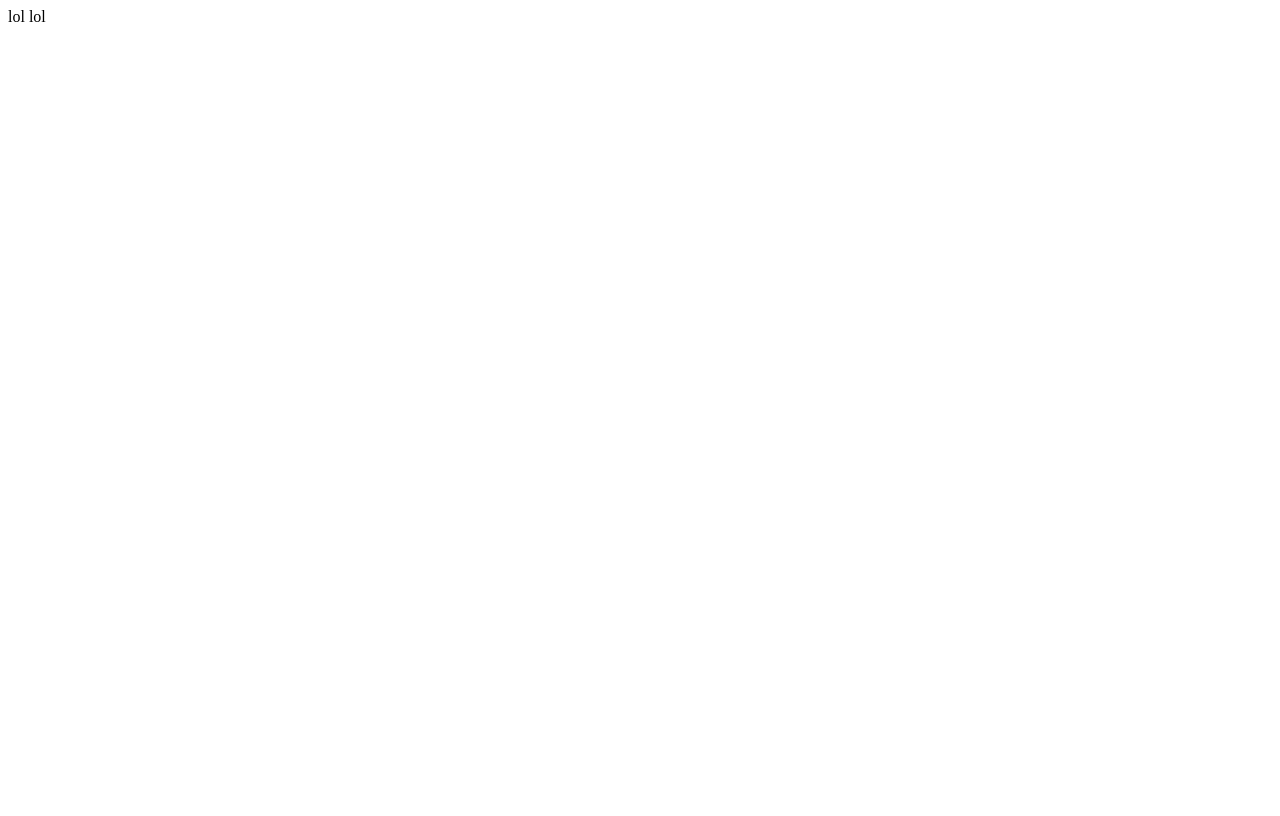
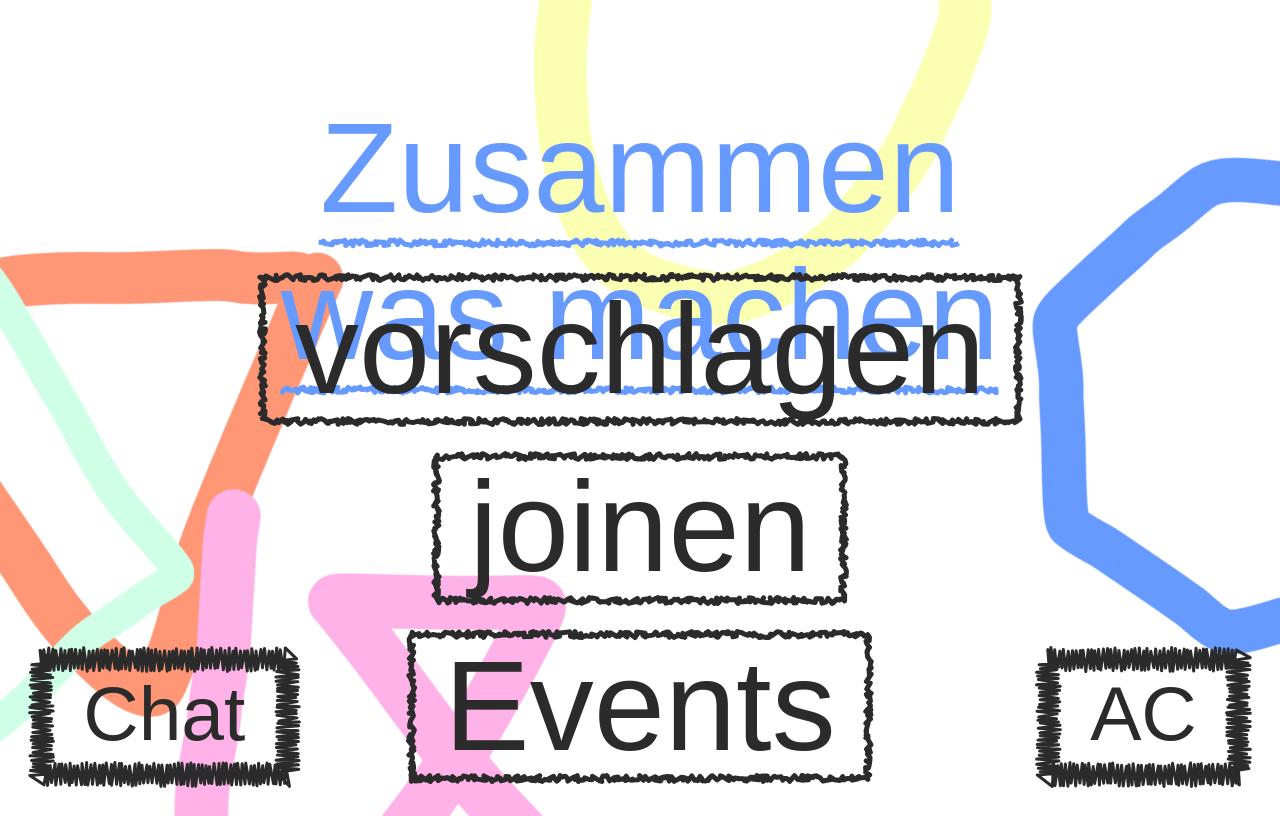
Before and after one commit to kaputtedatei/Zusammen, a plain HTML site: page index.html in a window 1280 px wide. Drawn offline with Linux system fonts and the light colour scheme.

Commit message:
Startseite

```diff
--- /dev/null
+++ b/formen.js
@@ -0,0 +1,38 @@
+const formen = ["dreieck", "kreis", "multieck", "pfad", "viereck"];
+const rand = (min, max) => min + Math.random() * (max - min);
+
+
+// Zufälliger Startpunkt, damit nicht immer dieselbe Form an derselben Kante landet
+const start = Math.floor(Math.random() * 4);
+
+formen.forEach((name, i) => {
+  const img = new Image();
+  img.src = `bilder/${name}.svg`;
+  img.alt = "";
+  img.setAttribute("aria-hidden", "true");
+
+  img.onload = () => {
+    const W = window.innerWidth, H = window.innerHeight;
+    const w = rand(500, 500);                          // Breite in px
+    const h = w * img.naturalHeight / img.naturalWidth; // Seitenverhältnis bleibt erhalten
+    const cut = rand(0.25, 0.6);                       // Anteil, der abgeschnitten wird
+    const edge = (start + i) % 4;                      // 0 oben, 1 rechts, 2 unten, 3 links
+
+    let x, y;
+    if (edge === 0) { x = rand(0, W - w); y = -h * cut; }
+    if (edge === 1) { x = W - w * (1 - cut); y = rand(0, H - h); }
+    if (edge === 2) { x = rand(0, W - w); y = H - h * (1 - cut); }
+    if (edge === 3) { x = -w * cut; y = rand(0, H - h); }
+
+    img.style.cssText = `
+      position: fixed;
+      left: ${x}px;
+      top: ${y}px;
+      width: ${w}px;
+      transform: rotate(${rand(0, 360)}deg);
+      pointer-events: none;
+      z-index: -1;
+    `;
+    document.body.appendChild(img);
+  };
+});
--- a/index.html
+++ b/index.html
@@ -1 +1,48 @@
-lol lol
+<!DOCTYPE html>
+<html lang="de">
+
+<head>
+    <meta charset="UTF-8">
+    <meta name="viewport" content="width=device-width, initial-scale=1">
+    <title>Start</title>
+    <link rel="stylesheet" href="style.css">
+    <script src="formen.js" defer></script>
+    <script src="krickel.js" defer></script>
+    <script src="krackel.js" defer></script>
+</head>
+
+
+
+
+<!-- Inhalt -->
+
+
+<body>
+    <div class="column" id="col1">
+        <h1 class="line">Zusammen <br> was machen</h1>
+    </div>
+
+
+    <div class="column" id="col2">
+            <button> vorschlagen </button>
+            <button> joinen </button>
+            <button> Events </button>
+    </div>
+
+    <div class="column" id="col3">
+            <button class="klein"> Chat </button>
+            <button class="klein"> AC </button>
+    </div>
+
+
+
+
+
+
+
+
+
+
+</body>
+
+</html>
--- /dev/null
+++ b/krackel.js
@@ -0,0 +1,51 @@
+function roughBorder(el, { step = 2, jitter = 8, width = 3, line = false, gap = 4, inset = width / 2 + jitter } = {}) {
+  el.insertAdjacentHTML("beforeend",
+    `<svg class="krackel"><path fill="none" stroke="currentColor" stroke-width="${width}" stroke-linejoin="round"/></svg>`);
+  const path = el.lastElementChild.firstElementChild;
+
+  const seg = (x1, y1, x2, y2) => {
+    const dx = x2 - x1, dy = y2 - y1;
+    const len = Math.hypot(dx, dy) || 1;
+    const nx = -dy / len, ny = dx / len;                 // Normale der Kante
+    const n = Math.max(2, Math.round(len / step));
+    return Array.from({ length: n }, (_, k) => {
+      const t = k / n;
+      const side = k % 2 ? 1 : -1;                       // abwechselnd innen/außen
+      const amp = side * jitter * (1 + 0.5 * Math.random()); // unterschiedlich lange Zacken
+      const slide = (Math.random() - 1) * step * 1;  // leichte Verschiebung entlang der Kante
+      return `${x1 + dx * t + nx * amp + (dx / len) * slide},${y1 + dy * t + ny * amp + (dy / len) * slide}`;
+    });
+  };
+
+  function draw() {
+    const w = el.clientWidth, h = el.clientHeight, p = inset;
+    let d;
+    if (line) {
+      const range = document.createRange();
+      range.setStart(el, 0);
+      range.setEnd(el, el.childNodes.length - 1);
+      const b = el.getBoundingClientRect(), rows = {};
+      for (const q of range.getClientRects()) {
+        if (!q.width) continue;
+        const row = rows[Math.round(q.bottom)] ??= { x1: q.left, x2: q.right, y: q.bottom };
+        row.x1 = Math.min(row.x1, q.left);
+        row.x2 = Math.max(row.x2, q.right);
+      }
+      d = Object.values(rows)
+        .map(o => "M" + seg(o.x1 - b.left, o.y - b.top + gap, o.x2 - b.left, o.y - b.top + gap).join("L"))
+        .join("");
+    } else {
+      const c = [[p, p], [w - p, p], [w - p, h - p], [p, h - p]];
+      d = "M" + c.flatMap(([x1, y1], i) => seg(x1, y1, ...c[(i + 1) % 4])).join("L") + "Z";
+    }
+    path.setAttribute("d", d);
+  }
+
+  draw();
+  new ResizeObserver(draw).observe(el);
+}
+
+
+
+// Buttons
+document.querySelectorAll("button.klein").forEach(el => roughBorder(el));
--- /dev/null
+++ b/krickel.js
@@ -0,0 +1,44 @@
+function roughBorder(el, { step = 2, jitter = 3, width = 5, line = false, gap = 4, inset = width / 2 + jitter } = {}) {
+  el.insertAdjacentHTML("beforeend",
+    `<svg class="krickel"><path fill="none" stroke="currentColor" stroke-width="${width}" stroke-linejoin="round"/></svg>`);
+  const path = el.lastElementChild.firstElementChild;
+  const r = () => (Math.random() * 2 - 1) * jitter;
+
+  const seg = (x1, y1, x2, y2) => {
+    const n = Math.max(2, Math.round(Math.hypot(x2 - x1, y2 - y1) / step));
+    return Array.from({ length: n }, (_, k) =>
+      `${x1 + (x2 - x1) * k / n + r()},${y1 + (y2 - y1) * k / n + r()}`);
+  };
+
+  function draw() {
+    const w = el.clientWidth, h = el.clientHeight, p = inset;
+    let d;
+    if (line) {
+      const range = document.createRange();
+      range.setStart(el, 0);
+      range.setEnd(el, el.childNodes.length - 1);   // das SVG ist das letzte Kind und wird ausgelassen
+      const b = el.getBoundingClientRect(), rows = {};
+      for (const q of range.getClientRects()) {
+        if (!q.width) continue;
+        const row = rows[Math.round(q.bottom)] ??= { x1: q.left, x2: q.right, y: q.bottom };
+        row.x1 = Math.min(row.x1, q.left);
+        row.x2 = Math.max(row.x2, q.right);
+      }
+      d = Object.values(rows)
+        .map(o => "M" + seg(o.x1 - b.left, o.y - b.top + gap, o.x2 - b.left, o.y - b.top + gap).join("L"))
+        .join("");
+    } else {
+      const c = [[p, p], [w - p, p], [w - p, h - p], [p, h - p]];
+      d = "M" + c.flatMap(([x1, y1], i) => seg(x1, y1, ...c[(i + 1) % 4])).join("L") + "Z";
+    }
+    path.setAttribute("d", d);
+  }
+
+  draw();
+  new ResizeObserver(draw).observe(el);
+}
+
+// Buttons
+document.querySelectorAll("button:not(.klein)").forEach(el => roughBorder(el));
+// Überschriften: Unterstreichung
+document.querySelectorAll("h1, h2, h3, h4, h5, h6").forEach(el => roughBorder(el, { line: true }));
--- a/style.css
+++ b/style.css
@@ -0,0 +1,91 @@
+/* Main */
+
+body {
+  font-family: 'Elza', sans-serif;
+  text-align: center;
+  font-weight: 500;
+  line-height: normal;
+  display: grid;
+  grid-template-rows: 30% 50% 20%;
+  height: 100vh;
+}
+
+#col1 {
+  display: flex;
+  justify-content: center;
+}
+
+#col2 {
+  display: flex;
+  flex-direction: column;
+  align-items: center;
+}
+
+#col3 {
+  display: flex;
+  align-items: flex-end;
+  margin: 0 3vh 3vh 3vh;
+  justify-content: space-between;
+  box-sizing: border-box;
+}
+
+
+
+
+/* Text */
+
+h1 {
+  color: #669AFF;
+  font-size: 10vw;
+  font-weight: 500;
+  width: fit-content;
+}
+
+h1, h2, h3, h4, h5, h6, button {
+  position: relative;
+}
+
+h1, h2, h3, h4, h5, h6 {
+}
+
+
+
+
+
+/* Klassen andere*/
+
+button {
+  font-family: 'Elza', sans-serif;
+  font-size: 10vw;
+  font-weight: 500;
+  line-height: normal;
+  padding: 0.2vw 3vw 0.4vw 3vw;
+  border: none;
+  background: none;
+  color: #2B2B2B;
+  margin-top: 3vh;
+}
+
+button.klein {
+  font-family: 'Elza', sans-serif;
+  font-size: 6vw;
+  padding: 1.5vw 4vw 2vw 4vw;
+}
+
+.krickel {
+  position: absolute;
+  inset: 0;
+  width: 100%;
+  height: 100%;
+  overflow: visible;
+  pointer-events: none;
+}
+
+.krackel {
+  position: absolute;
+  inset: 0;
+  width: 100%;
+  height: 100%;
+  overflow: visible;
+  pointer-events: none;
+}
```
Also changed, not shown: .mcp.json (added), bilder/dreieck.svg (added), bilder/kreis.svg (added), bilder/multieck.svg (added), bilder/pfad.svg (added), bilder/viereck.svg (added), script.js (deleted).
